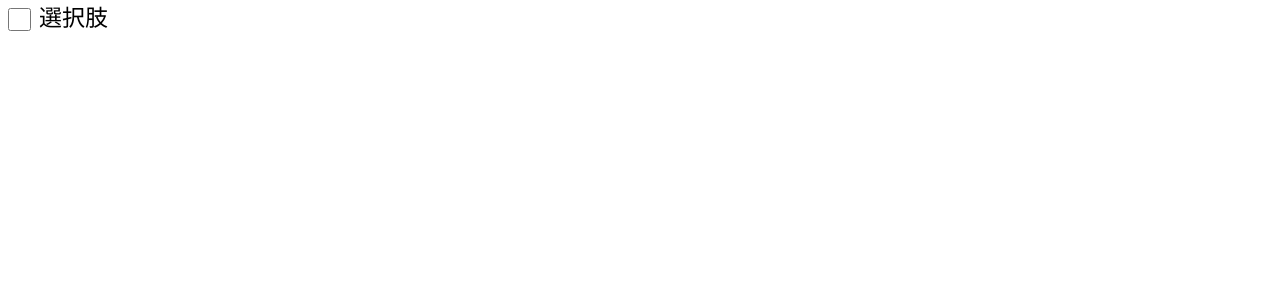
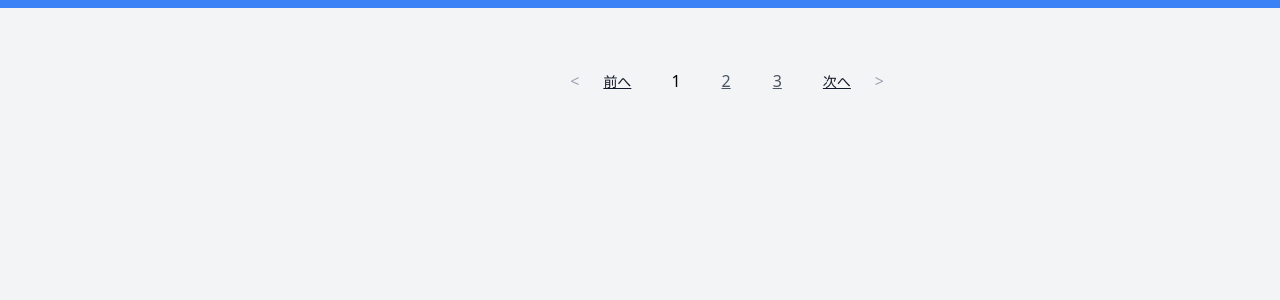
Before and after one commit to devangg37/LAMP-Practice, a Vue app: page / in a window 1280 px wide. Shown: the top 300 px of the page. Built offline with nearby package versions, Linux system fonts and the light colour scheme.

Commit message:
Pagination component added

```diff
--- a/src/App.vue
+++ b/src/App.vue
@@ -2,14 +2,49 @@
 // This starter template is using Vue 3 <script setup> SFCs
 // Check out https://vuejs.org/api/sfc-script-setup.html#script-setup
 import Checkbox from "./components/CheckBox.vue";
+import Pagination from "./components/Pagination.vue";
+import ButtonReal from "./components/ButtonReal.vue";
 import { defineComponent, ref } from "vue";
 const checkboxvar = ref(false);
 const checkbox = defineComponent(Checkbox);
+
+// define props
+const page =ref(1);
+const currentPage =ref(1);
+//pagination variables
+
+//let page=1;
+let totalPages = 5;
+let total= 40;
+let perPage= 10;
+//let currentPage= 1;
+let hasMorePages= true;
+
+function showMore(pagehere:number) {
+      page.value = pagehere;
+      currentPage.value = pagehere;
+    }
+
 </script>
 
 <template>
-  <checkbox fieldId=”testcheckbox” v-model:checked="checkboxvar" checkheight="h-[23px]" checkwidth="w-[23px]" labelsize="text-[23px]" label="選択肢"></checkbox>
-  <div v-if="checkboxvar">The checkbox is selected</div>
+  <!-- <checkbox fieldId=”testcheckbox” v-model:checked="checkboxvar" checkheight="h-[23px]" checkwidth="w-[23px]" labelsize="text-[23px]" label="選択肢"></checkbox>
+  <div v-if="checkboxvar">The checkbox is selected</div> -->
+
+<!-- pagination  -->
+<div id="app" class="min-h-screen bg-gray-100">
+  <div class="h-2 w-100 bg-blue-500"></div>
+  <div class="max-w-lg mx-auto my-12">
+    <pagination :total-pages="totalPages" :total="total" :per-page="perPage" :current-page="currentPage"
+      :has-more-pages="hasMorePages" @pagechanged="showMore">
+    </pagination>
+  </div>
+</div>
+
+<div>
+  <button-real></button-real>
+</div>
+
 </template>
 
 <style>
--- /dev/null
+++ b/src/components/ButtonReal.vue
@@ -0,0 +1,10 @@
+<script setup lang="ts">
+
+</script>
+<template>
+<button class="max-w-['360px'] rounded"></button>
+</template>
+
+<style>
+
+</style>
--- /dev/null
+++ b/src/components/Pagination.vue
@@ -0,0 +1,205 @@
+<script setup lang="ts">
+//import
+import { reactive, computed } from 'vue'
+//props
+const props = defineProps({
+    maxVisibleButtons: {
+      type: Number,
+      required: false,
+      default: 3
+    },
+
+    totalPages: {
+      type: Number,
+      required: true
+    },
+
+    total: {
+      type: Number,
+      required: true
+    },
+
+    perPage: {
+      type: Number,
+      required: true
+    },
+
+    currentPage: {
+      type: Number,
+      required: true
+    },
+
+    hasMorePages: {
+      type: Boolean,
+      required: true
+    }
+})
+//methods
+function isPageActive(page:number): boolean {
+      return props.currentPage === page;
+    }
+
+const emit = defineEmits(['pagechanged']);
+
+const onClickFirstPage = () => {
+  emit("pagechanged", 1)
+};
+
+const onClickPreviousPage = () => {
+  emit("pagechanged", props.currentPage - 1)
+};
+
+const onClickPage = (page:any) => {
+  emit("pagechanged", page)
+};
+
+const onClickNextPage = () => {
+  emit("pagechanged", props.currentPage + 1)
+};
+
+const onClickLastPage = () => {
+  emit("pagechanged", props.totalPages)
+};
+
+//compute
+const startPage = computed(() => {
+
+    if (props.currentPage === 1) {
+        return 1;
+      }
+    if (props.currentPage === props.totalPages) {
+        return (props.totalPages - props.maxVisibleButtons + 1);
+      }
+    return (props.currentPage - 1);
+
+})
+
+const endPage = computed(() => {
+    return Math.min(startPage.value + props.maxVisibleButtons - 1, props.totalPages);
+})
+
+const pages = computed(() => {
+
+    let range = [];
+    for (let i = startPage.value; i <= endPage.value; i=i+1) {
+        range.push({
+          name: i,
+          isDisabled: i === props.currentPage,
+        });
+    }
+    return range;
+})
+
+
+const isInFirstPage= computed(() => {
+      return props.currentPage === 1;
+    })
+
+const isInLastPage = computed(() => {
+      return props.currentPage === props.totalPages;
+    })
+
+const hasMorePages = computed(() => {
+      return props.currentPage != props.totalPages;
+    })
+
+</script>
+
+<template>
+  <div class="flex justify-end">
+		<ul class="pagination bg-gray-100 p-2 rounded">
+			<!--Arrow Mark-->
+			<li class="pagination-item">
+				<span
+					class="rounded-l rounded-sm  px-1 py-2 cursor-not-allowed no-underline text-gray-400 h-12"
+					v-if="isInFirstPage">
+				&lt;</span>
+				<a
+					v-else
+					@click.prevent="onClickFirstPage"
+					class="rounded-l rounded-sm   px-1 py-2 text-gray-400 hover:bg-gray-100 no-underline"
+					href="#"
+					role="button"
+					rel="prev">
+				&lt;
+				</a>
+			</li>
+			<!--Previous Button-->
+			<li class="pagination-item">
+				<button
+					type="button"
+					@click="onClickPreviousPage"
+					:disabled="isInFirstPage"
+					aria-label="Go to previous page"
+					class="rounded-sm underline px-3 py-2 hover:bg-gray-300 text-gray-900  mx-2 text-sm"
+					:class="{'cursor-not-allowed': isInFirstPage}"
+				>前へ</button>
+			</li>
+			<!--Number of pages-->
+			<li
+				v-for="page in pages"
+				class="pagination-item"
+				:key="page.name">
+				<span
+					class="rounded-sm px-3 py-2 no-underline cursor-not-allowed mx-2"
+					v-if="isPageActive(page.name)"
+				>{{ page.name }}</span>
+				<a
+					class="rounded-sm border border-gray-100 px-3 py-2 hover:bg-gray-100 text-gray-600 underline mx-2"
+					href="#"
+					v-else
+					@click.prevent="onClickPage(page.name)"
+					role="button"
+				>{{ page.name }}</a>
+				 <!-- <button
+					type="button"
+					@click="onClickPage(page.name)"
+					:disabled="page.isDisabled"
+					:class="{ active: isPageActive(page.name) }"
+				>{{ page.name }}</button>  -->
+			</li>
+
+			<li class="pagination-item">
+				<button
+					type="button"
+					@click="onClickNextPage"
+					:disabled="isInLastPage"
+					aria-label="Go to next page"
+					class="rounded-sm px-3 py-2 hover:bg-gray-300 text-gray-900 underline mx-2 text-sm"
+					:class="{'cursor-not-allowed': isInLastPage}"
+				>次へ</button>
+			</li>
+
+			<li class="pagination-item">
+				<!-- <button
+					type="button"
+					@click="onClickLastPage"
+					:disabled="isInLastPage"
+					aria-label="Go to last page"
+				>Last</button> -->
+				<a
+					class="rounded-r rounded-sm  px-1 py-2 hover:bg-gray-100 text-gray-400 no-underline"
+					href="#"
+					@click.prevent="onClickLastPage"
+					rel="next"
+					role="button"
+					v-if="hasMorePages"
+				>&gt;</a>
+				<span
+					class="rounded-r rounded-sm px-1 py-2 hover:bg-gray-100 text-gray-600 no-underline cursor-not-allowed"
+					v-else
+				>&gt;</span>
+			</li>
+		</ul>
+	</div>
+</template>
+
+<style>
+.pagination {
+  list-style-type: none;
+}
+.pagination-item {
+  display: inline-block;
+}
+
+</style>
--- a/src/index.css
+++ b/src/index.css
@@ -1,3 +1,9 @@
 @tailwind base;
 @tailwind components;
 @tailwind utilities;
+
+@layer components {
+    .active {
+        @apply border-t border-b border-l border-blue-100 px-3 py-2 no-underline text-sm;
+      }
+  }
--- a/tsconfig.json
+++ b/tsconfig.json
@@ -13,7 +13,9 @@
     "lib": ["esnext", "dom"],
     "skipLibCheck": true,
     "types":["vite/client"]
+
   },
   "include": ["src/**/*.ts", "src/**/*.d.ts", "src/**/*.tsx", "src/**/*.vue"],
-  "references": [{ "path": "./tsconfig.node.json" }]
+  "references": [{ "path": "./tsconfig.node.json" }],
+  "exclude": ["**/*.stories.ts"]
 }
```
Also changed, not shown: 1 other file (tests, documents, lock files or other folders).
